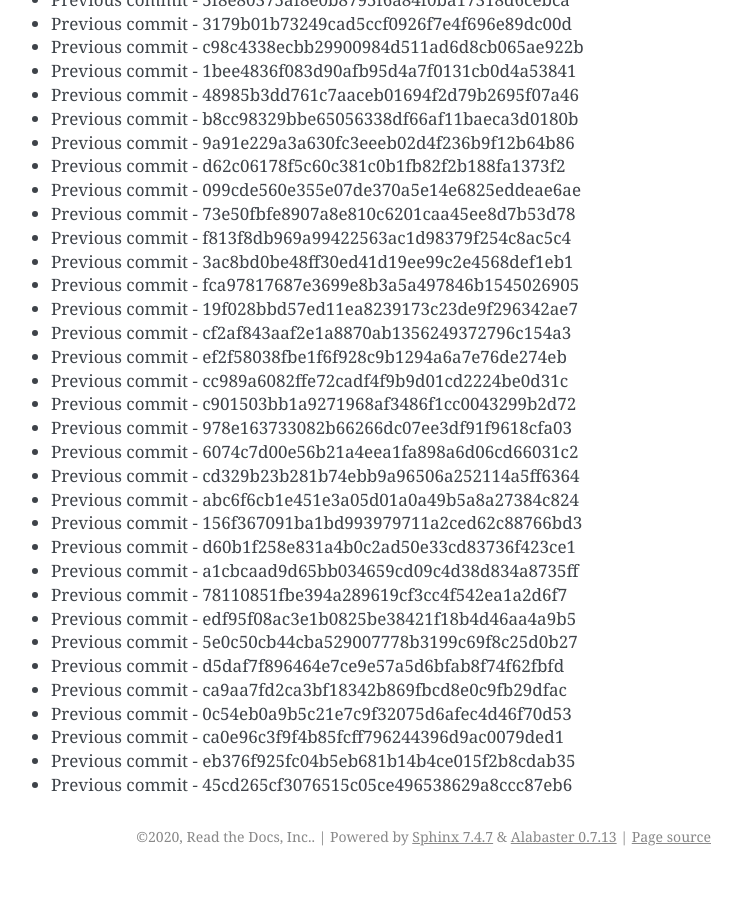
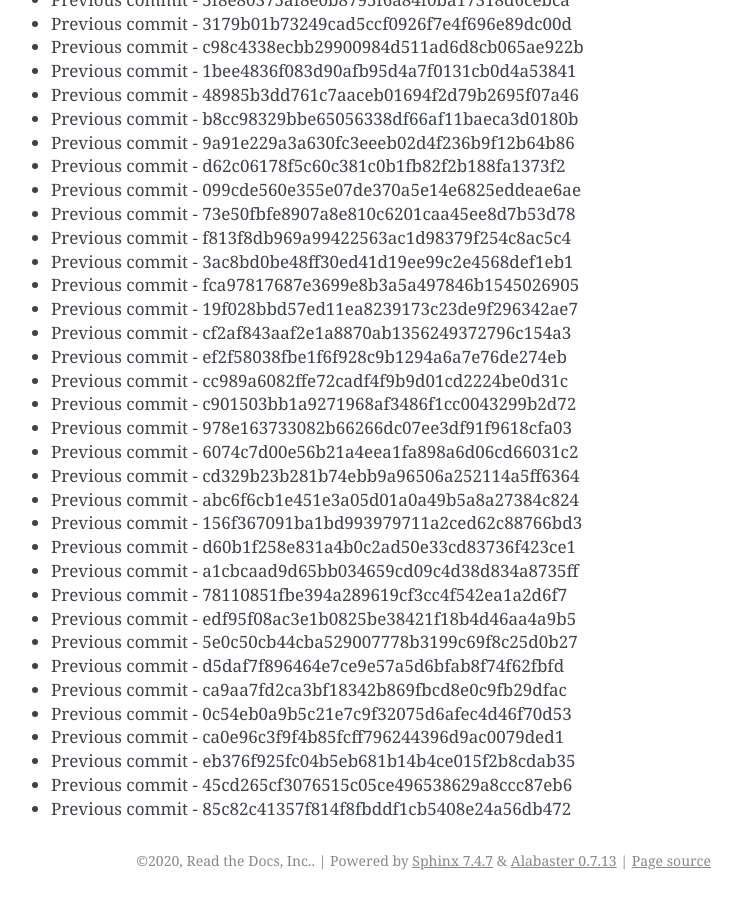
Before and after one commit to readthedocs/rtd-git-stresstest, a Sphinx documentation site: the page built from docs/updates.rst, in a window 1280 px wide and 900 px high, scrolled down 82517 px. Shown: the whole window, without its empty margins (399-1141 px from the left). Built offline with Sphinx 7.4.7, drawn with Linux system fonts in a browser that asks for light colours; before the commit the page ends 83393 px from its top, so only the background shows below that.

Commit message:
Generating commit from previous: 85c82c41357f814f8fbddf1cb5408e24a56db472

```diff
--- a/docs/updates.rst
+++ b/docs/updates.rst
@@ -3499,3 +3499,4 @@ It can be tested for any performance characteristics.
 * Previous commit - ca0e96c3f9f4b85fcff796244396d9ac0079ded1
 * Previous commit - eb376f925fc04b5eb681b14b4ce015f2b8cdab35
 * Previous commit - 45cd265cf3076515c05ce496538629a8ccc87eb6
+* Previous commit - 85c82c41357f814f8fbddf1cb5408e24a56db472
```
